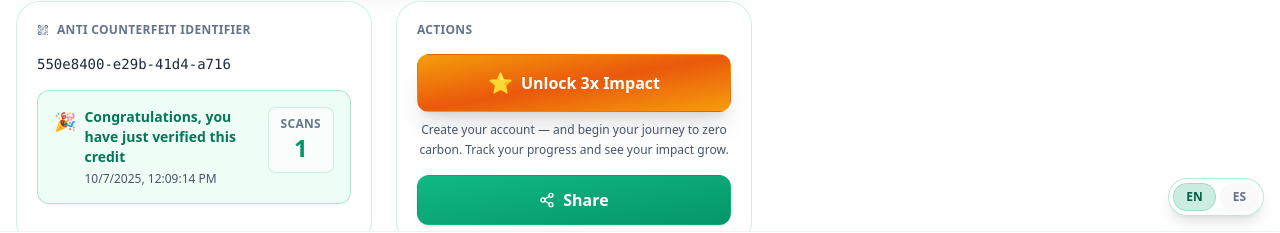
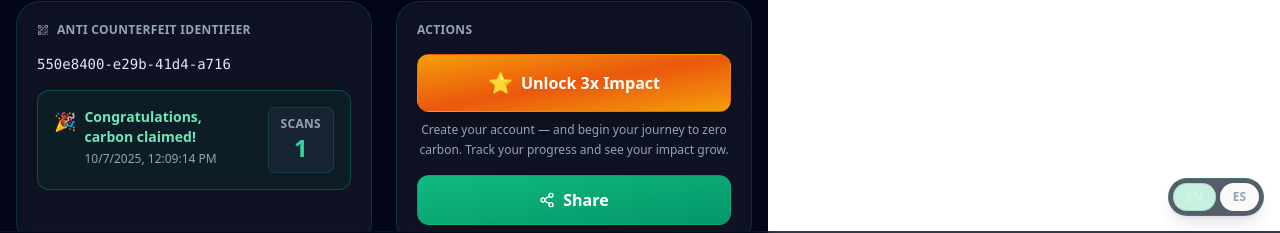
Before and after one commit to wildwestcrypto/Front-End-V3, a React (Vite) app: page / in a window 1280 px wide. Shown: the part 528-761 px from the top of the page. Built offline with nearby package versions, Linux system fonts and the light colour scheme.

Commit message:
changed default to dark mode

```diff
--- a/src/App.tsx
+++ b/src/App.tsx
@@ -281,7 +281,7 @@ const useTranslation = () => useContext(LanguageContext);
 
 const useTheme = () => {
   const [theme, setTheme] = useState(() => {
-    return localStorage.getItem('theme') || 'auto';
+    return localStorage.getItem('theme') || 'dark';
   });
 
   useEffect(() => {
@@ -569,7 +569,7 @@ export default function App() {
                       <div>
                         <p className="text-sm font-semibold text-emerald-700 dark:text-emerald-300">
                           {(productData.scanCount || 1) === 1
-                            ? 'Congratulations, you have just verified this credit'
+                            ? 'Congratulations, carbon claimed!'
                             : `This credit was already verified at ${new Date().toLocaleString()}`
                           }
                         </p>
```
